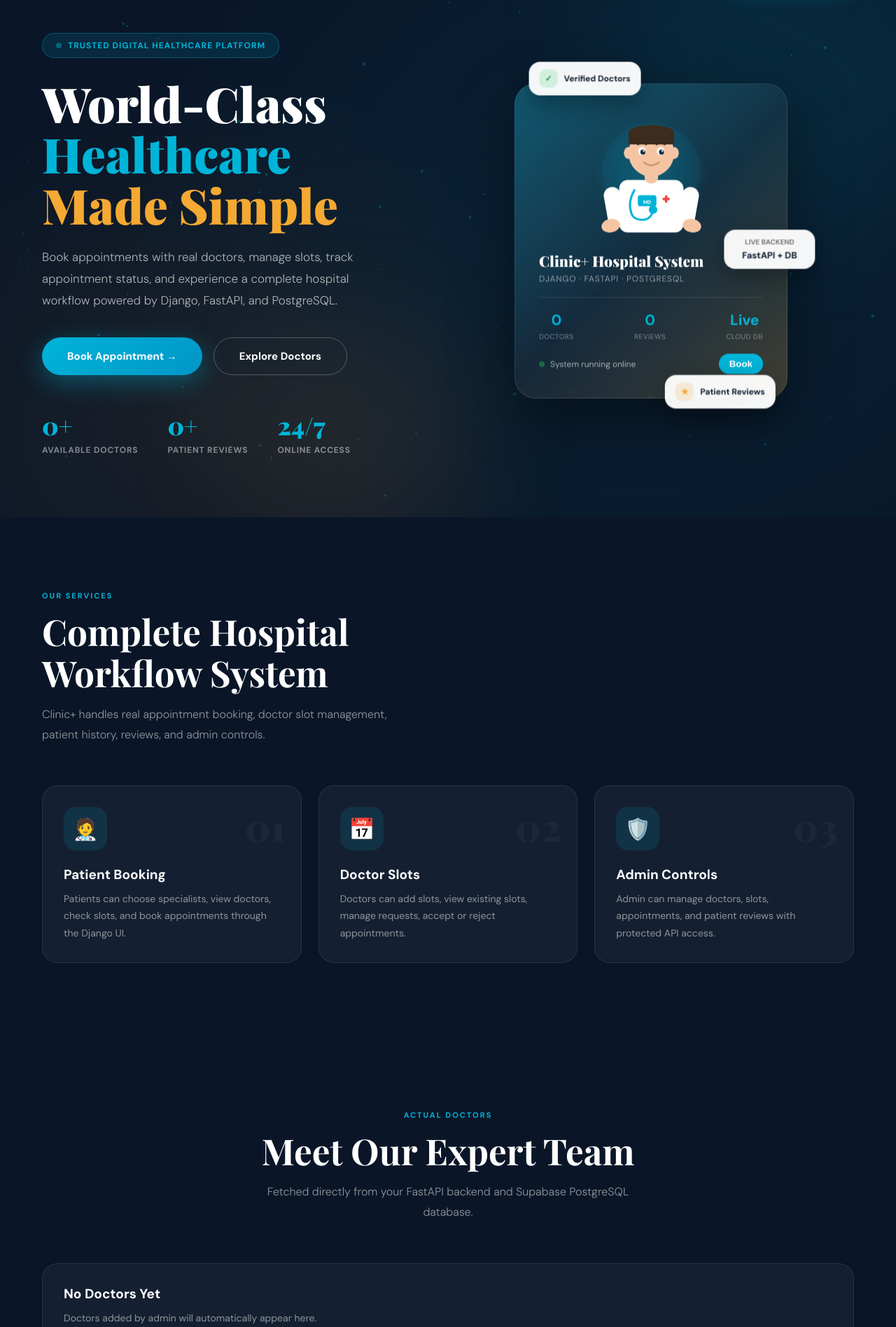
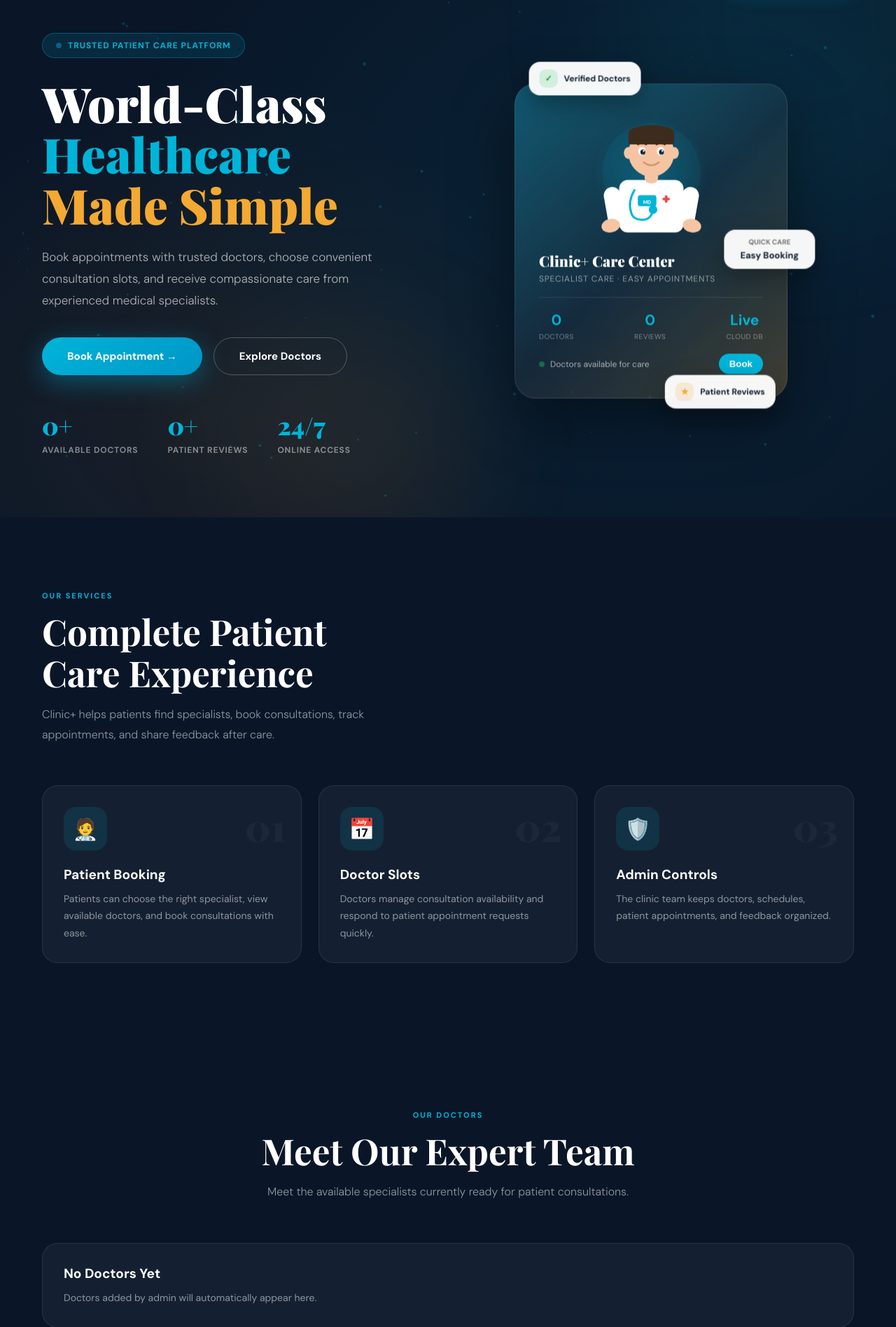
Before and after one commit to jester-mikado/hospital, a Django app: page / in a window 1280 px wide. Shown: the part 81-1977 px from the top of the page at 70% size. Run offline with Django 5.2, Linux system fonts and the light colour scheme; data that the repository does not hold is empty.

Commit message:
Changed tech terms in landing page

```diff
--- a/frontend_django/templates/landing.html
+++ b/frontend_django/templates/landing.html
@@ -805,7 +805,7 @@ footer h4{
         <a href="#doctors">Doctors</a>
         <a href="#reviews">Reviews</a>
         <a href="#how">How it Works</a>
-        <a href="/login/" onclick="goLogin(event)" class="nav-cta">Book Appointment</a>
+        <a href="/login/" data-login-link="true" class="nav-cta">Book Appointment</a>
     </div>
 </nav>
 
@@ -814,7 +814,7 @@ footer h4{
     <div class="orb orb2"></div>
 
     <div class="hero-text">
-        <div class="hero-badge">Trusted digital healthcare platform</div>
+        <div class="hero-badge">Trusted patient care platform</div>
 
         <h1>
             World-Class
@@ -823,12 +823,12 @@ footer h4{
         </h1>
 
         <p class="hero-sub">
-            Book appointments with real doctors, manage slots, track appointment status,
-            and experience a complete hospital workflow powered by Django, FastAPI, and PostgreSQL.
+            Book appointments with trusted doctors, choose convenient consultation slots,
+            and receive compassionate care from experienced medical specialists.
         </p>
 
         <div class="hero-actions">
-            <a href="/login/" onclick="goLogin(event)" class="btn btn-primary">Book Appointment →</a>
+            <a href="/login/" data-login-link="true" class="btn btn-primary">Book Appointment →</a>
             <a href="#doctors" class="btn btn-ghost">Explore Doctors</a>
         </div>
 
@@ -858,8 +858,8 @@ footer h4{
             </div>
 
             <div class="floating-badge badge-right" style="flex-direction:column;gap:4px;min-width:130px">
-                <span style="font-size:10px;color:#777;text-transform:uppercase">Live Backend</span>
-                <span style="font-size:13px;font-weight:900">FastAPI + DB</span>
+                <span style="font-size:10px;color:#777;text-transform:uppercase">Quick Care</span>
+                <span style="font-size:13px;font-weight:900">Easy Booking</span>
             </div>
 
             <div class="floating-badge badge-bottom">
@@ -902,8 +902,8 @@ footer h4{
                 </svg>
             </div>
 
-            <div class="card-name">Clinic+ Hospital System</div>
-            <div class="card-role">Django · FastAPI · PostgreSQL</div>
+            <div class="card-name">Clinic+ Care Center</div>
+            <div class="card-role">Specialist Care · Easy Appointments</div>
 
             <div class="card-divider"></div>
 
@@ -926,8 +926,8 @@ footer h4{
 
             <div class="avail-row">
                 <div class="avail-dot"></div>
-                <span class="avail-txt">System running online</span>
-                <button class="book-mini" onclick="window.location.href='/login/'">Book</button>
+                <span class="avail-txt">Doctors available for care</span>
+                <button class="book-mini" onclick="window.location.assign('/login/')">Book</button>
             </div>
         </div>
     </div>
@@ -935,38 +935,38 @@ footer h4{
 
 <section class="section reveal" id="services">
     <div class="section-label">Our Services</div>
-    <h2 class="section-title">Complete Hospital<br>Workflow System</h2>
-    <p class="section-sub">Clinic+ handles real appointment booking, doctor slot management, patient history, reviews, and admin controls.</p>
+    <h2 class="section-title">Complete Patient<br>Care Experience</h2>
+    <p class="section-sub">Clinic+ helps patients find specialists, book consultations, track appointments, and share feedback after care.</p>
 
     <div class="grid">
         <div class="service-card reveal-left">
             <div class="s-num">01</div>
             <div class="service-icon">🧑‍⚕️</div>
             <h3>Patient Booking</h3>
-            <p>Patients can choose specialists, view doctors, check slots, and book appointments through the Django UI.</p>
+            <p>Patients can choose the right specialist, view available doctors, and book consultations with ease.</p>
         </div>
 
         <div class="service-card reveal">
             <div class="s-num">02</div>
             <div class="service-icon">📅</div>
             <h3>Doctor Slots</h3>
-            <p>Doctors can add slots, view existing slots, manage requests, accept or reject appointments.</p>
+            <p>Doctors manage consultation availability and respond to patient appointment requests quickly.</p>
         </div>
 
         <div class="service-card reveal-right">
             <div class="s-num">03</div>
             <div class="service-icon">🛡️</div>
             <h3>Admin Controls</h3>
-            <p>Admin can manage doctors, slots, appointments, and patient reviews with protected API access.</p>
+            <p>The clinic team keeps doctors, schedules, patient appointments, and feedback organized.</p>
         </div>
     </div>
 </section>
 
 <section class="section reveal" id="doctors">
     <div style="text-align:center">
-        <div class="section-label">Actual Doctors</div>
+        <div class="section-label">Our Doctors</div>
         <h2 class="section-title">Meet Our Expert Team</h2>
-        <p class="section-sub" style="margin:auto">Fetched directly from your FastAPI backend and Supabase PostgreSQL database.</p>
+        <p class="section-sub" style="margin:auto">Meet the available specialists currently ready for patient consultations.</p>
     </div>
 
     <div class="grid">
@@ -994,9 +994,9 @@ footer h4{
 
                     <span class="doc-spec">{{ doctor.specialist }}</span>
                     <h3>Dr. {{ doctor.name }}</h3>
-                    <p>Available for consultation through Clinic+ appointment system.</p>
+                    <p>Available for patient consultation through Clinic+.</p>
                     <br>
-                    <a href="/login/" onclick="goLogin(event)" class="btn btn-primary" style="padding:12px 22px;font-size:13px">Book Now →</a>
+                    <a href="/login/" data-login-link="true" class="btn btn-primary" style="padding:12px 22px;font-size:13px">Book Now →</a>
                 </div>
             {% endif %}
         {% empty %}
@@ -1012,7 +1012,7 @@ footer h4{
     <div style="text-align:center">
         <div class="section-label">Patient Stories</div>
         <h2 class="section-title">What Our Patients Say</h2>
-        <p class="section-sub" style="margin:auto">Actual reviews submitted after completed appointments.</p>
+        <p class="section-sub" style="margin:auto">Real feedback shared by patients after completed consultations.</p>
     </div>
 
     <div class="grid">
@@ -1065,28 +1065,28 @@ footer h4{
         <div class="step-item reveal">
             <div class="step-circle">📅</div>
             <h3>Select Slot</h3>
-            <p class="section-sub" style="font-size:13px;margin:auto">Pick available time slot.</p>
+            <p class="section-sub" style="font-size:13px;margin:auto">Pick a comfortable consultation time.</p>
         </div>
 
         <div class="step-item reveal">
             <div class="step-circle">✅</div>
             <h3>Book</h3>
-            <p class="section-sub" style="font-size:13px;margin:auto">Submit appointment request.</p>
+            <p class="section-sub" style="font-size:13px;margin:auto">Confirm your appointment details.</p>
         </div>
 
         <div class="step-item reveal-right">
             <div class="step-circle">⭐</div>
             <h3>Review</h3>
-            <p class="section-sub" style="font-size:13px;margin:auto">Rate after completion.</p>
+            <p class="section-sub" style="font-size:13px;margin:auto">Share your care experience.</p>
         </div>
     </div>
 </section>
 
 <section class="cta-section reveal">
     <div class="section-label">Start Now</div>
-    <h2 class="cta-title">Ready to Experience <em>Modern Healthcare?</em></h2>
-    <p class="cta-sub">Login to Clinic+ and book your appointment with real doctors from your hospital system.</p>
-    <a href="/login/" onclick="goLogin(event)" class="btn btn-primary">Login & Book Appointment →</a>
+    <h2 class="cta-title">Ready to Experience <em>Compassionate Care?</em></h2>
+    <p class="cta-sub">Login to Clinic+ and book an appointment with trusted medical specialists.</p>
+    <a href="/login/" data-login-link="true" class="btn btn-primary">Login to Book Appointment →</a>
 </section>
 
 <footer class="reveal">
@@ -1094,29 +1094,36 @@ footer h4{
         <div class="logo" style="margin-bottom:12px">
             Clinic<span style="color:var(--teal)">+</span>
         </div>
-        <p>Full-stack hospital management system using Django frontend, FastAPI backend and Supabase PostgreSQL.</p>
+        <p>A simple and reliable healthcare appointment platform for patients, doctors, and clinic staff.</p>
     </div>
 
     <div>
         <h4>Project</h4>
-        <p>Role-based access</p>
-        <p>Appointment workflow</p>
-        <p>Review system</p>
+        <p>Patient-centered care</p>
+        <p>Doctor consultations</p>
+        <p>Patient feedback</p>
     </div>
 
     <div>
-        <h4>Live System</h4>
+        <h4>Clinic Status</h4>
         <p>Doctors: {{ doctors|length }}</p>
         <p>Reviews: {{ reviews|length }}</p>
-        <p>Status: Online</p>
+        <p>Care Access: Available</p>
     </div>
 </footer>
 
 <script>
 function goLogin(event){
-    event.preventDefault();
-    window.location.href = "/login/";
+    if(event) event.preventDefault();
+    window.location.assign("/login/");
 }
+
+document.querySelectorAll('[data-login-link="true"]').forEach(link => {
+    link.addEventListener("click", function(event){
+        event.preventDefault();
+        window.location.assign("/login/");
+    });
+});
 
 const cursor = document.getElementById("cursor");
 const cursorDot = document.getElementById("cursorDot");
```
